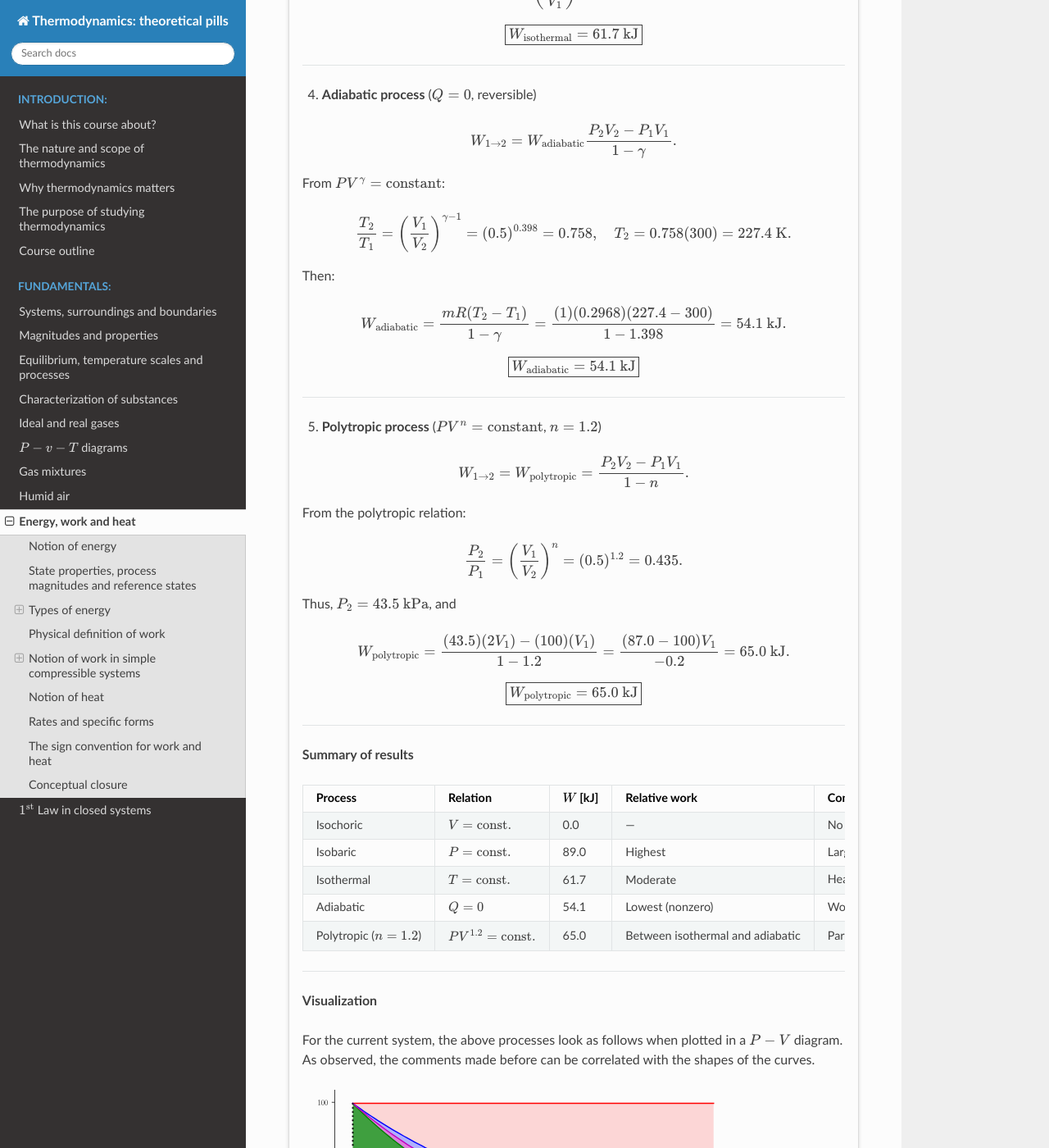
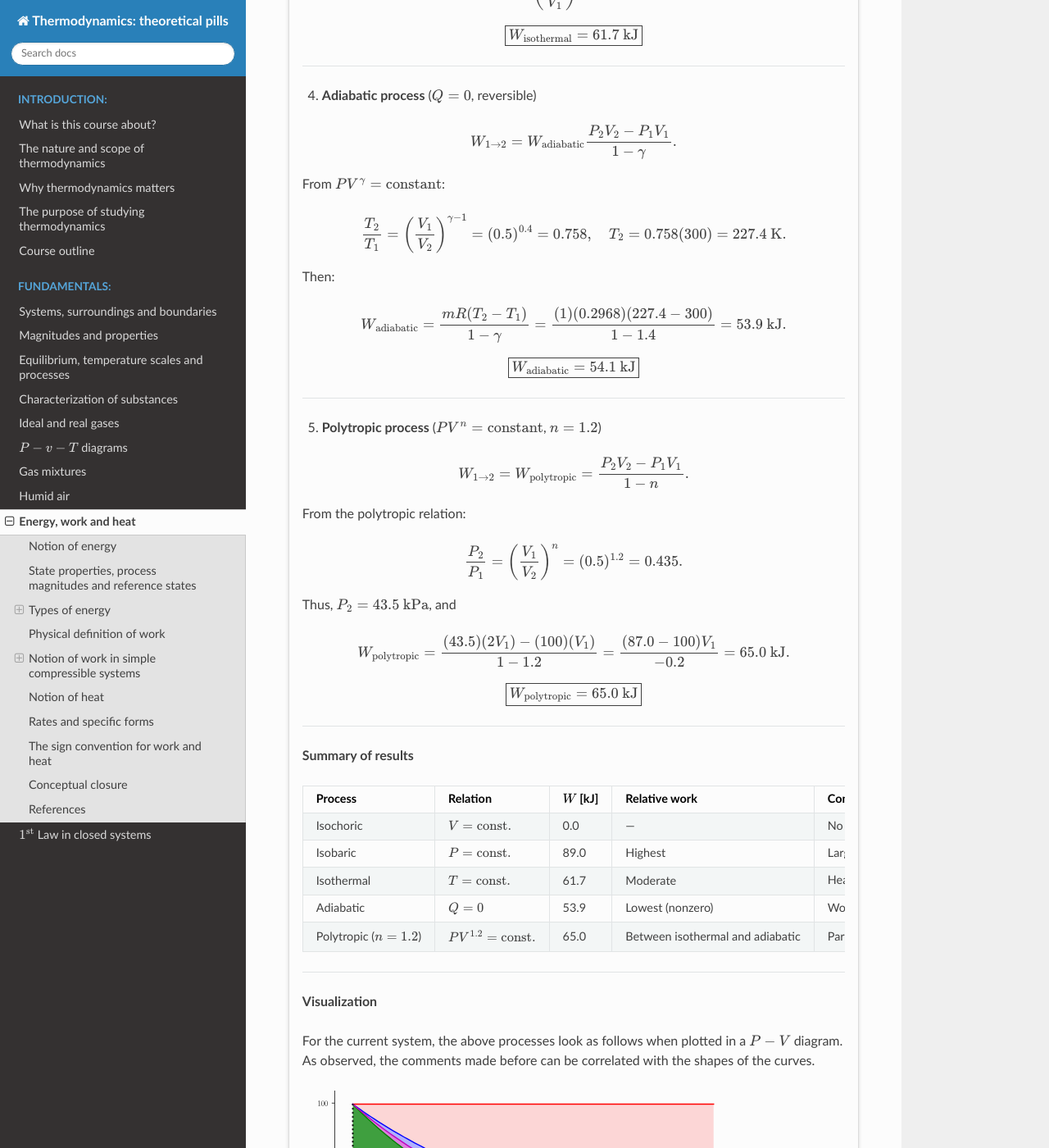
Before and after one commit to azarketa/Thermodynamics-theoretical-pills, a Sphinx documentation site: the page built from source/09_Energy_work_and_heat.md, in a window 1280 px wide and 1400 px high, scrolled down 10816 px. Shown: the whole window at 82% size. Built offline with Sphinx 7.4.7 and the Read the Docs theme 3.1.0, drawn with Linux system fonts in a browser that asks for light colours; cross-references to code outside the pages are shown as plain code; some of the changed text lies outside the part shown.

Commit message:
Files updated

````diff
--- a/source/09_Energy_work_and_heat.md
+++ b/source/09_Energy_work_and_heat.md
@@ -436,13 +436,13 @@ We apply the appropriate relations for each process and evaluate the correspondi
 
 ---
 
-**Problem data**
+**Problem data**{cite}`2015Cengel`
 
 | Quantity                           |       Symbol       |                     Value |
 | :--------------------------------- | :----------------: | ------------------------: |
 | Gas                                |          —         |   Nitrogen ($\text{N}_2$) |
 | Gas constant                       |         $R$        | $0.2968 \ \text{kJ/kg·K}$ |
-| Ratio of specific heats            | $\gamma = c_p/c_v$ |                   $1.398$ |
+| Ratio of specific heats            | $\gamma = c_p/c_v$ |                     $1.4$ |
 | Mass                               |         $m$        |           $1 \ \text{kg}$ |
 | Initial pressure                   |        $P_1$       |        $100 \ \text{kPa}$ |
 | Initial temperature                |        $T_1$       |          $300 \ \text{K}$ |
@@ -514,7 +514,7 @@ $$
 From $PV^\gamma = \text{constant}$:
 
 $$
-\frac{T_2}{T_1} = \left(\frac{V_1}{V_2}\right)^{\gamma-1} = (0.5)^{0.398} = 0.758,
+\frac{T_2}{T_1} = \left(\frac{V_1}{V_2}\right)^{\gamma-1} = (0.5)^{0.4} = 0.758,
 \quad T_2 = 0.758(300) = 227.4 \ \text{K}.
 $$
 
@@ -522,7 +522,7 @@ Then:
 
 $$
 W_{\text{adiabatic}} = \frac{mR(T_2 - T_1)}{1 - \gamma}
-= \frac{(1)(0.2968)(227.4 - 300)}{1 - 1.398} = 54.1 \ \text{kJ}.
+= \frac{(1)(0.2968)(227.4 - 300)}{1 - 1.4} = 53.9 \ \text{kJ}.
 $$
 
 $$
@@ -562,7 +562,7 @@ $$
 | Isochoric              | $V = \text{const.}$        |      0.0 | —                                | No boundary motion → no work.                      |
 | Isobaric               | $P = \text{const.}$        |     89.0 | Highest                          | Largest $P$–$V$ area; constant external pressure.  |
 | Isothermal             | $T = \text{const.}$        |     61.7 | Moderate                         | Heat fully compensates work to keep $T$ constant.  |
-| Adiabatic              | $Q = 0$                    |     54.1 | Lowest (nonzero)                 | Work done at expense of internal energy (cooling). |
+| Adiabatic              | $Q = 0$                    |     53.9 | Lowest (nonzero)                 | Work done at expense of internal energy (cooling). |
 | Polytropic ($n = 1.2$) | $PV^{1.2} = \text{const.}$ |     65.0 | Between isothermal and adiabatic | Partial heat exchange softens the pressure drop.   |
 
 ---
@@ -608,3 +608,10 @@ To relate these transfers consistently, thermodynamics adopts clear **sign conve
 * $Q > 0$ when heat is **added** to the system (heating), and $Q < 0$ when **released** (cooling).
 
 On the **$P$–$V$ diagram**, areas represent **work**, while on the **$T$–$s$ diagram**, they represent **heat** for reversible processes. Both views complement each other: one expresses **mechanical** energy exchange, the other **thermal**, offering a complete picture of energy transfer between a system and its surroundings.
+
+---
+
+(subsec_references_ideal_and_real_gases)=
+### References
+```{bibliography}
+:filter: docname in docnames
````
